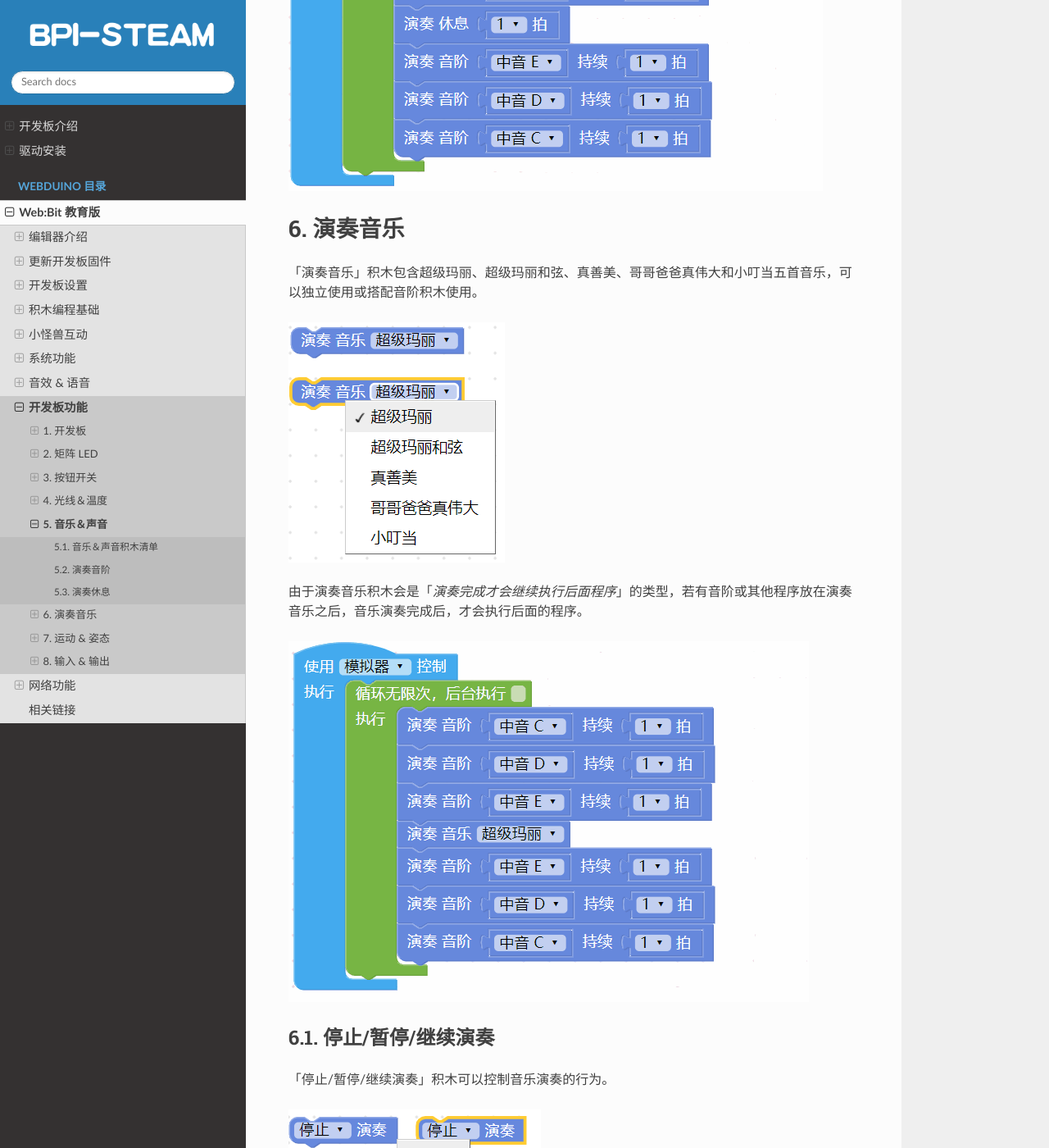
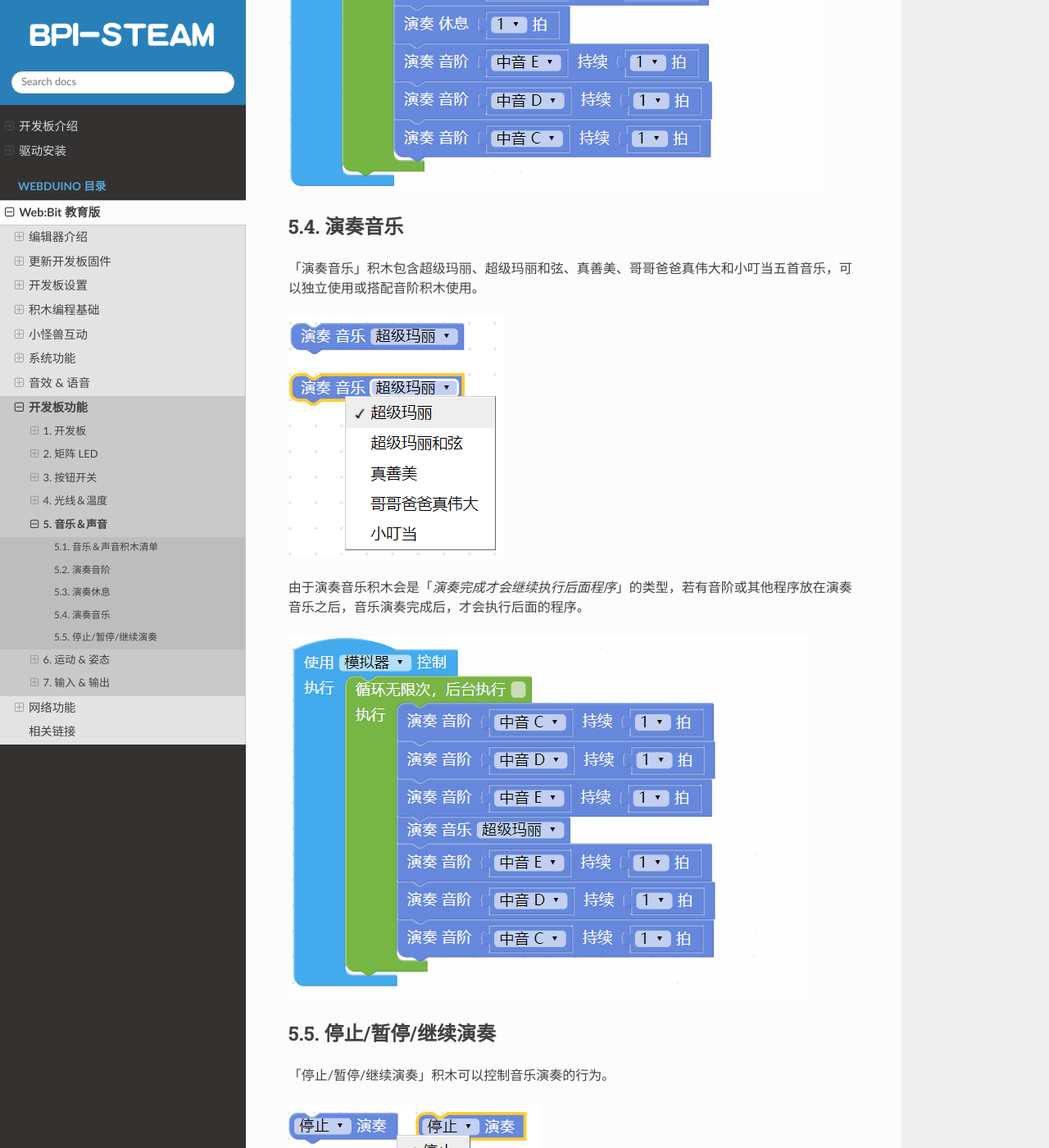
Before and after one commit to BPI-STEAM/simplified_webbit_docs, a Sphinx documentation site: the page built from source/webduino/tutorials/board/buzzer.md, in a window 1280 px wide and 1400 px high, scrolled down 4039 px. Shown: the whole window at 82% size. Built offline with Sphinx 7.4.7 and the Read the Docs theme 2.0.0, drawn with Linux system fonts in a browser that asks for light colours; pages that are not in the unit, such as notebooks, are missing from menus.

Commit message:
Update buzzer.md

```diff
--- a/source/webduino/tutorials/board/buzzer.md
+++ b/source/webduino/tutorials/board/buzzer.md
@@ -50,7 +50,7 @@
 
 ![](buzzer/upload_599ca13a4d02c7810f3c1b90a53530c2.gif)
 
-## 演奏音乐
+### 演奏音乐
 
 「演奏音乐」积木包含超级玛丽、超级玛丽和弦、真善美、哥哥爸爸真伟大和小叮当五首音乐，可以独立使用或搭配音阶积木使用。
 
```
